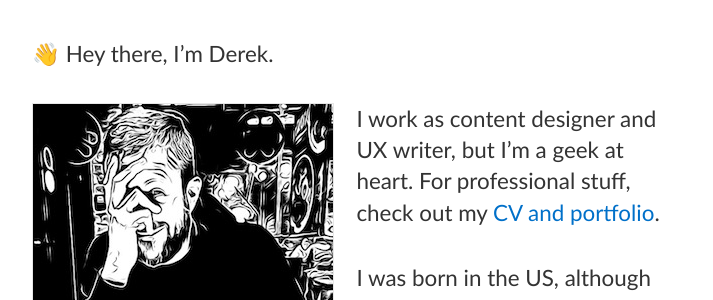
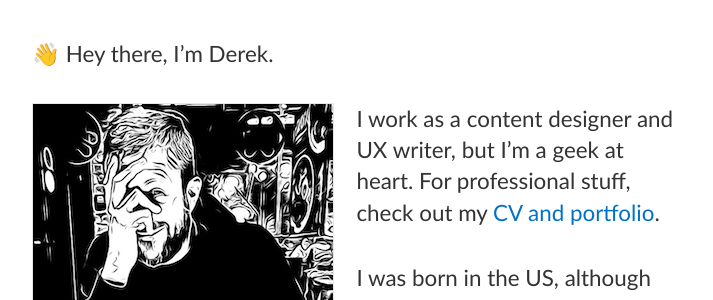
Before and after one commit to parcuri/derekkedziora.com, a Jekyll site: the page built from _pages/about.md, in a window 1280 px wide. Shown: the part 165-465 px from the top of the page, without its empty margins (283-996 px from the left). Built offline with Jekyll 4.4.1, drawn with Linux system fonts in a browser that asks for light colours.

```diff
--- a/_pages/about.md
+++ b/_pages/about.md
@@ -9,7 +9,7 @@
 
 <figure style="float: left; padding-right: 1em;"><img src="/static/derek.jpg" alt="The author at a cafe" title="Derek Kedziora"></figure>
 
-I work as content designer and UX writer, but I’m a geek at heart. For professional stuff, check out my [CV and portfolio](/portfolio).
+I work as a content designer and UX writer, but I’m a geek at heart. For professional stuff, check out my [CV and portfolio](/portfolio).
 
 I was born in the US, although my English teaching career took me to Kyrgyzstan, China and Saudi Arabia before landing me in Ukraine, where I’ve lived since 2010.
 
```
